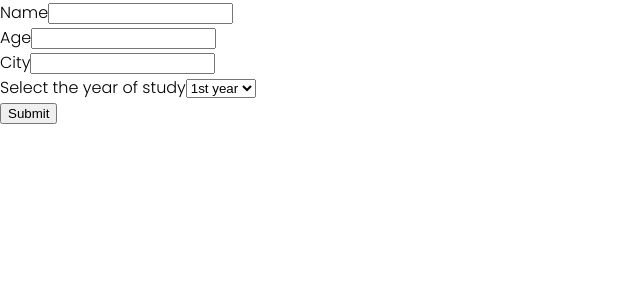
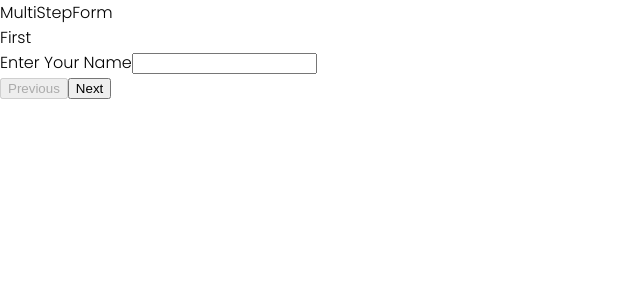
Before and after one commit to Anish-Parkhi/react_daily_ldn, a React (Vite) app: page / in a window 1280 px wide. Shown: the top 300 px of the page, without its empty margins (0-640 px from the left). Built offline with nearby package versions, Linux system fonts and the light colour scheme.

Commit message:
Added the multiStepForm component

```diff
--- a/src/App.jsx
+++ b/src/App.jsx
@@ -10,12 +10,12 @@ import DebouncedSearchBar from './components/Debounce/Debounce';
 import Poll from './components/Poll/Poll';
 import Quiz from './components/Quiz/Quiz';
 import Form from './components/Form/Form';
+import MultiStepForm from './components/MultiStepForm/MultiStepForm';
 
 function App() {
-
   return (
     <>
-      <Form />
+      <MultiStepForm />
     </>
   );
 }
--- /dev/null
+++ b/src/components/MultiStepForm/FormComponents/First.jsx
@@ -0,0 +1,22 @@
+import React, { useContext } from 'react';
+import { MyContext } from '../MyContext';
+
+function First() {
+  const { data, setData } = useContext(MyContext);
+  const handleChange = (e) => {
+    const name = e.target.name;
+    const value = e.target.value;
+    setData((prev) => {
+      return { ...prev, [name]: value };
+    });
+  };
+  return (
+    <div>
+      <div>First</div>
+      <label>Enter Your Name</label>
+      <input value={data?.name} name="name" onChange={handleChange} />
+    </div>
+  );
+}
+
+export default First;
--- /dev/null
+++ b/src/components/MultiStepForm/FormComponents/Second.jsx
@@ -0,0 +1,27 @@
+import React, { useContext } from 'react';
+import { MyContext } from '../MyContext';
+
+function Second() {
+  const { data, setData } = useContext(MyContext);
+  const handleChange = (e) => {
+    const value = e.target.value;
+    const name = e.target.name;
+    setData((prev) => {
+      return { ...prev, [name]: value };
+    });
+  };
+  return (
+    <div>
+      <div>Second</div>
+      <label>Enter City</label>
+      <input
+        value={data?.city}
+        type="text"
+        name="city"
+        onChange={handleChange}
+      />
+    </div>
+  );
+}
+
+export default Second;
--- /dev/null
+++ b/src/components/MultiStepForm/FormComponents/Third.jsx
@@ -0,0 +1,14 @@
+import React, { useContext } from 'react';
+import { MyContext } from '../MyContext';
+
+function Third() {
+  const { data, setData } = useContext(MyContext);
+  console.log(data);
+  return (
+    <div>
+      <div>Third</div>
+    </div>
+  );
+}
+
+export default Third;
--- /dev/null
+++ b/src/components/MultiStepForm/MultiStepForm.jsx
@@ -0,0 +1,47 @@
+import React, { useState } from 'react';
+import First from './FormComponents/First';
+import Second from './FormComponents/Second';
+import Third from './FormComponents/Third';
+import { MyContext } from './MyContext';
+
+function MultiStepForm() {
+  const [data, setData] = useState(null);
+  const [currentStep, setCurrentStep] = useState(1);
+  const handleClick = (action) => {
+    if (action === 'previous' && currentStep > 1) {
+      setCurrentStep((current) => current - 1);
+    } else if (action === 'next') {
+      setCurrentStep((current) => current + 1);
+    }
+  };
+  return (
+    <MyContext.Provider value={{ data, setData }}>
+      <div>MultiStepForm</div>
+      <div>
+        {currentStep === 1 ? (
+          <First />
+        ) : currentStep === 2 ? (
+          <Second />
+        ) : currentStep === 3 ? (
+          <Third />
+        ) : null}
+      </div>
+      <div>
+        <button
+          disabled={currentStep === 1}
+          onClick={() => handleClick('previous')}
+        >
+          Previous
+        </button>
+        <button
+          disabled={currentStep === 3}
+          onClick={() => handleClick('next')}
+        >
+          Next
+        </button>
+      </div>
+    </MyContext.Provider>
+  );
+}
+
+export default MultiStepForm;
--- /dev/null
+++ b/src/components/MultiStepForm/MyContext.jsx
@@ -0,0 +1,3 @@
+import { createContext } from "react";
+
+export const MyContext = createContext();
```
Also changed, not shown: src/components/MultiStepForm/MultiStepForm.module.css (added).
